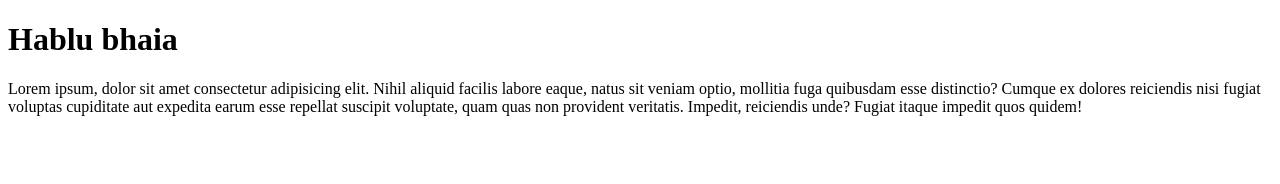
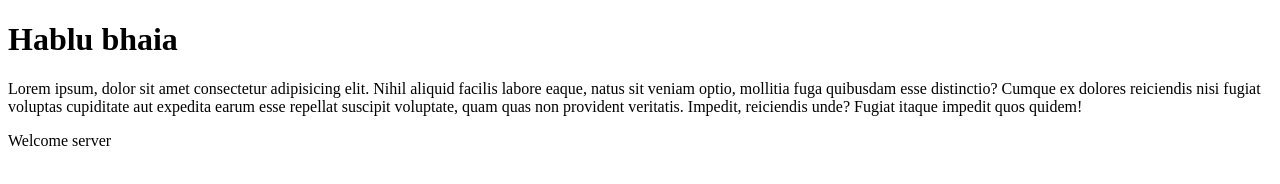
Before and after one commit to jannatul45/first---project, a plain HTML site: page index.html in a window 1280 px wide. Drawn offline with Linux system fonts and the light colour scheme.

Commit message:
Update index.html

```diff
--- a/index.html
+++ b/index.html
@@ -8,5 +8,6 @@
 <body>
     <h1>Hablu bhaia</h1>
     <p>Lorem ipsum, dolor sit amet consectetur adipisicing elit. Nihil aliquid facilis labore eaque, natus sit veniam optio, mollitia fuga quibusdam esse distinctio? Cumque ex dolores reiciendis nisi fugiat voluptas cupiditate aut expedita earum esse repellat suscipit voluptate, quam quas non provident veritatis. Impedit, reiciendis unde? Fugiat itaque impedit quos quidem!</p>
+    <p> Welcome server </p>
 </body>
 </html>
```
